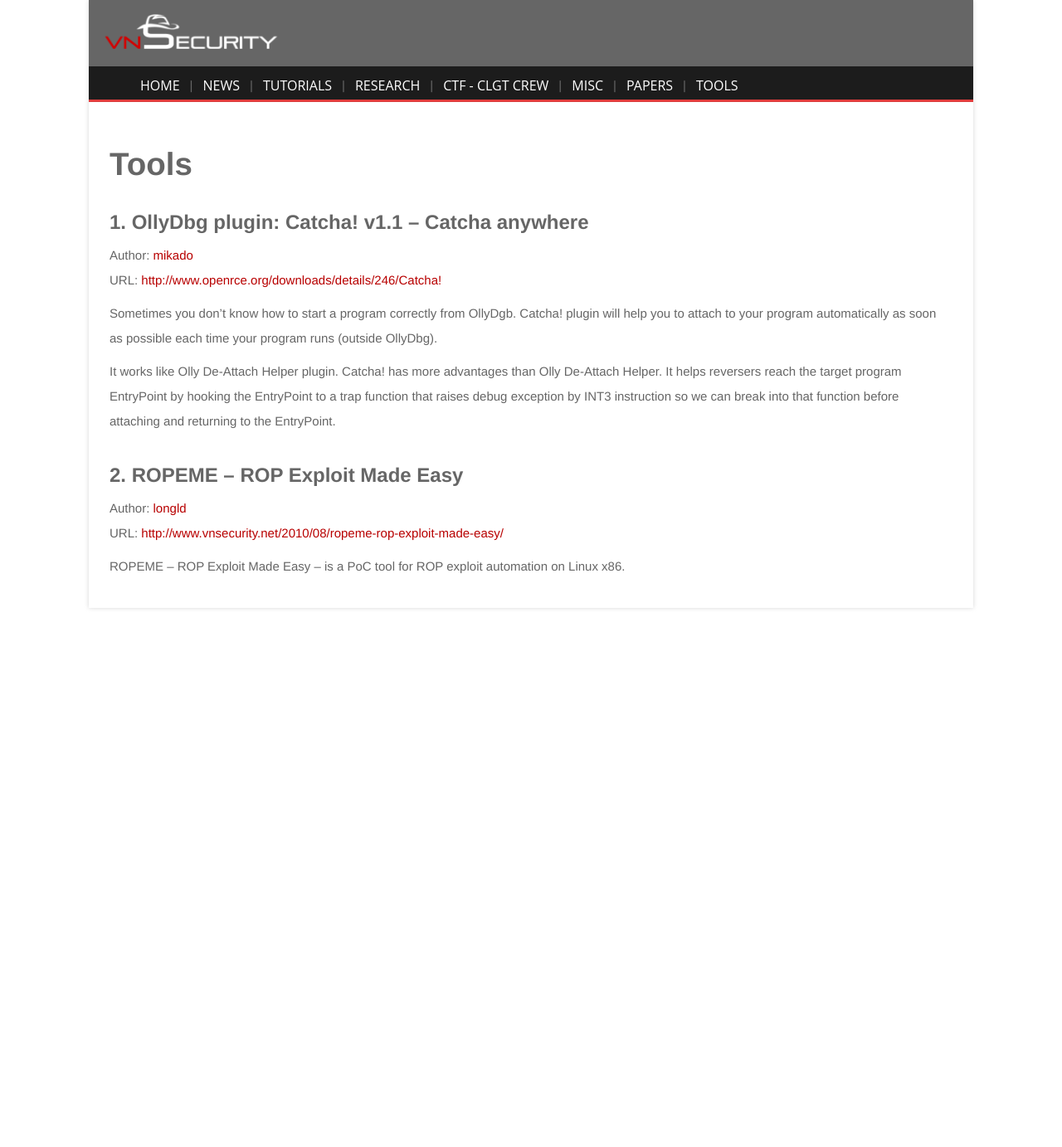
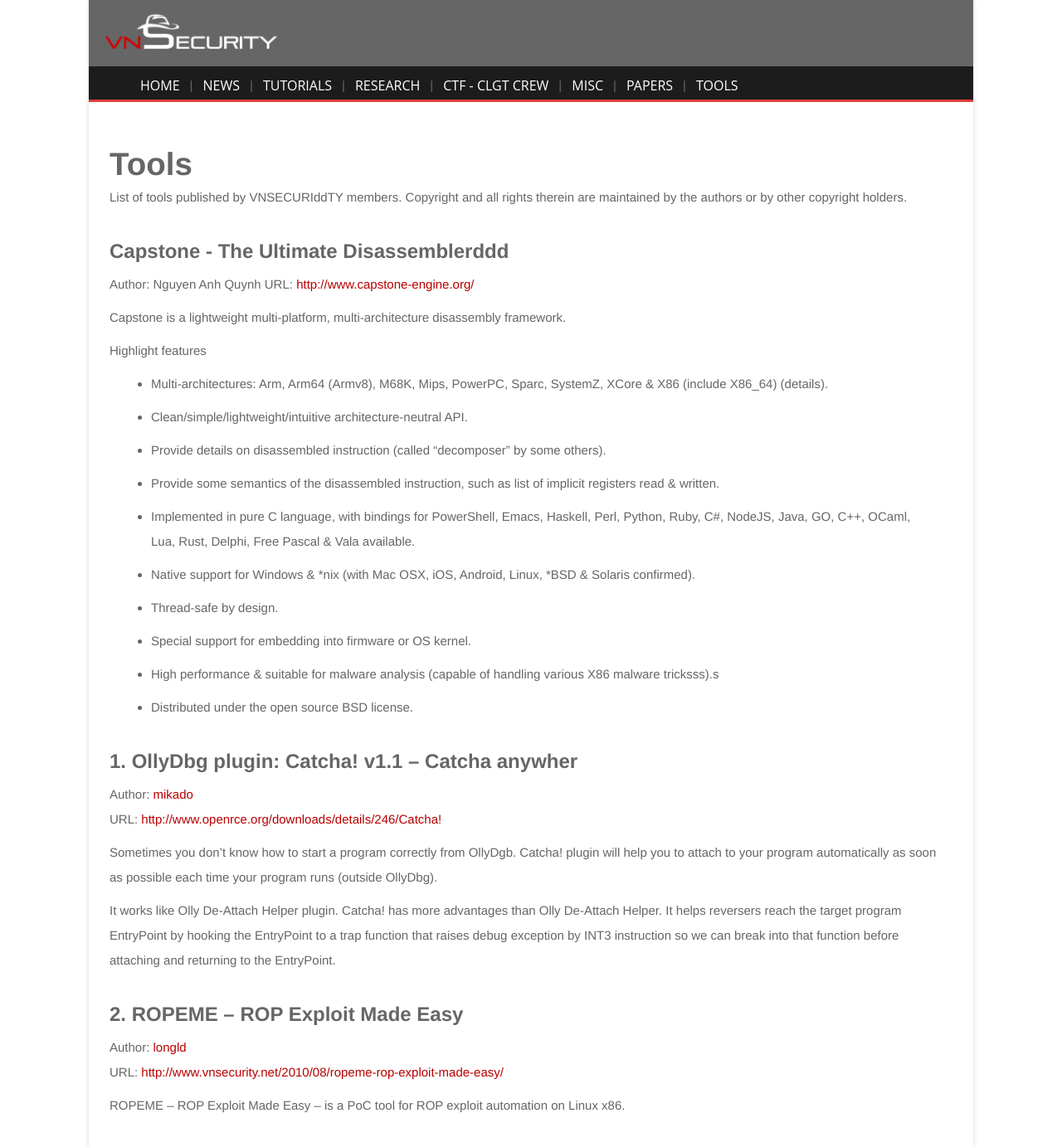
Before and after one commit to VNSECURITY/vnsecurity.github.io, a Jekyll site: the page built from tools.md, in a window 1280 px wide. Shown: the whole page at 83% size. Built offline with Jekyll 4.4.1, drawn with Linux system fonts in a browser that asks for light colours; comment, search, counter and statistics services are not loaded; before the commit the page ends 900 px from its top, so only the background shows below that.

Commit message:
Update tools.md

```diff
--- a/tools.md
+++ b/tools.md
@@ -11,8 +11,30 @@
 kopa_newsmixlight_total_view:
   - 16
 ---
-### 1. OllyDbg plugin: Catcha! v1.1 – Catcha anywhere
+List of tools published by VNSECURIddTY members. Copyright and all rights therein are maintained by the authors or by other copyright holders.
 
+### Capstone - The Ultimate Disassemblerddd
+
+Author: Nguyen Anh Quynh
+URL: <http://www.capstone-engine.org/>
+
+Capstone is a lightweight multi-platform, multi-architecture disassembly framework.
+
+Highlight features
+
+* Multi-architectures: Arm, Arm64 (Armv8), M68K, Mips, PowerPC, Sparc, SystemZ, XCore & X86 (include X86_64) (details).
+* Clean/simple/lightweight/intuitive architecture-neutral API.
+* Provide details on disassembled instruction (called "decomposer" by some others).
+* Provide some semantics of the disassembled instruction, such as list of implicit registers read & written.
+* Implemented in pure C language, with bindings for PowerShell, Emacs, Haskell, Perl, Python, Ruby, C#, NodeJS, Java, GO, C++, OCaml, Lua, Rust, Delphi, Free Pascal & Vala available.
+* Native support for Windows & *nix (with Mac OSX, iOS, Android, Linux, *BSD & Solaris confirmed).
+* Thread-safe by design.
+* Special support for embedding into firmware or OS kernel.
+* High performance & suitable for malware analysis (capable of handling various X86 malware tricksss).s
+* Distributed under the open source BSD license.
+
+
+### 1. OllyDbg plugin: Catcha! v1.1 – Catcha anywher
 Author: [mikado][1]
 URL: <http://www.openrce.org/downloads/details/246/Catcha!>
 
```
